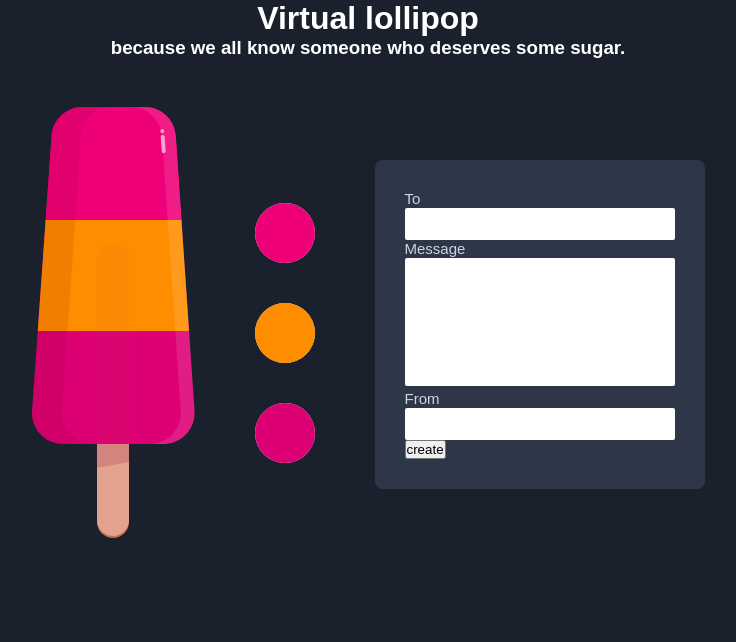
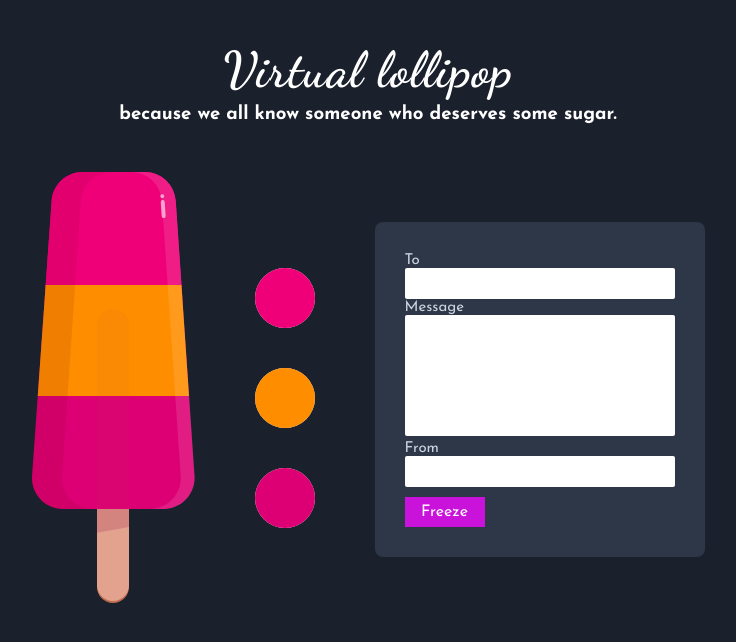
Before and after one commit to Muh-Hasan/virtual-lolly, a Gatsby site: page /createNew in a window 1280 px wide. Shown: the whole page, without its empty margins (272-1008 px from the left). Built offline with nearby package versions, Linux system fonts and the light colour scheme; Gatsby itself is replaced by a stand-in of ours.

Commit message:
little bit of css left

```diff
--- a/functions/newLolly/newLolly.js
+++ b/functions/newLolly/newLolly.js
@@ -11,7 +11,7 @@ const client = new faunadb.Client({
 const typeDefs = gql`
   type Query {
     getAllLollies : [Lolly!]
-    getLollyByPath(lollyPath): Lolly
+    getLollyByPath(lollyPath : String!): Lolly
   }
   type Lolly {
     recipientName: String!
@@ -56,7 +56,6 @@ const resolvers = {
         }
       })
     },
-
     getLollyByPath: async (_, { lollyPath }) => {
       try {
         var result = await client.query(
--- a/src/pages/createNew.tsx
+++ b/src/pages/createNew.tsx
@@ -40,8 +40,10 @@ export default function CreateNew() {
   const [recipentName, setRecipentName] = useState("")
   const [message, setMessage] = useState("")
   const [senderName, setSenderName] = useState("")
+  const [loading, setLoading] = useState(false)
 
   const handleSubmit = async () => {
+    setLoading(true)
     const id = shortid.generate()
     const result = await createLolly({
       variables: {
@@ -54,7 +56,8 @@ export default function CreateNew() {
         lollyPath: id,
       },
     })
-    navigate(`lollies/${id}`)
+    setLoading(false)
+    navigate(`/lollies/${id}`)
   }
 
   return (
@@ -114,8 +117,10 @@ export default function CreateNew() {
             required
             onChange={e => setSenderName(e.target.value)}
           />
-          <div>
-            <button onClick={handleSubmit}>create</button>
+          <div className="formBtn-wrapper">
+            <button onClick={handleSubmit}>
+              {loading ? "freeze..." : "freeze"}
+            </button>
           </div>
         </div>
       </div>
--- a/src/pages/index.tsx
+++ b/src/pages/index.tsx
@@ -29,8 +29,8 @@ export default function Home() {
           fillLollyBottom="#ec398f"
         />
       </div>
-      <div>
-        <button className='' onClick={() => navigate('/createNew')}>Create New</button>
+      <div className='btn-wrapper'>
+        <button className='' onClick={() => navigate('/createNew')}>Make a new lolly to send to a friend</button>
       </div>
     </div>
   )
--- a/src/styles/main.css
+++ b/src/styles/main.css
@@ -1,3 +1,5 @@
+@import url('https://fonts.googleapis.com/css2?family=Dancing+Script:wght@500;600;700&display=swap');
+@import url('https://fonts.googleapis.com/css2?family=Josefin+Sans:wght@400;500;600;700&display=swap');
 body {
   margin: 0;
   padding: 0;
@@ -9,14 +11,21 @@ body {
   padding: 0;
   font-family: Arial, Helvetica, sans-serif;
   box-sizing: border-box;
+  font-family: 'Josefin Sans', sans-serif;
+
 }
 .header-container {
   color: white;
-  font-family: Yellowtail, cursive;
   text-align: center;
-  font-weight: 300;
+  margin-top: 40px;
+  margin-bottom: 40px;
 }
-
+.header-container h1{
+  font-size: 50px;
+    letter-spacing: 1px;
+    margin-bottom: 5px;
+  font-family: 'Dancing Script', cursive !important;
+}
 .lolly-list {
   display: flex;
   flex-direction: row;
@@ -98,9 +107,13 @@ body {
   padding: 0px 0 4px 0;
   text-transform: capitalize;
 }
-.btn-fornt{
-    width: 200px;
-  font-size: 24px;
+.btn-wrapper{
+  margin-top: 50px;
+  text-align: center;
+}
+.btn-wrapper button {
+  width: 300px;
+  font-size: 14px;
   border: 1px solid #cbd5e0;
   text-transform: capitalize;
   padding: 10px 10px;
@@ -109,6 +122,21 @@ body {
   background-color: transparent;
   cursor: pointer;
 }
-.btn-front:hover {
-    background-color: #4c51bf;
-  }
+.btn-wrapper button:hover {
+  background-color: #c912da;
+
+  color: black;
+}
+.formBtn-wrapper{
+  margin-top: 10px;
+}
+.formBtn-wrapper button{
+  width: 80px;
+  height: 30px;
+  text-transform: capitalize;
+  font-size: 16px;
+  border: none;
+  background-color:#c912da ;
+  color: white;
+  cursor: pointer;
+}
```
